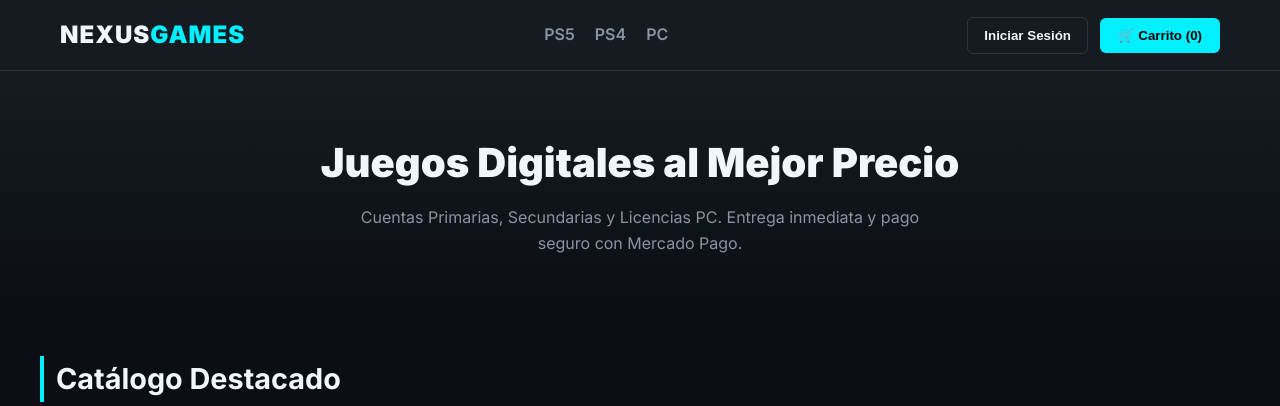
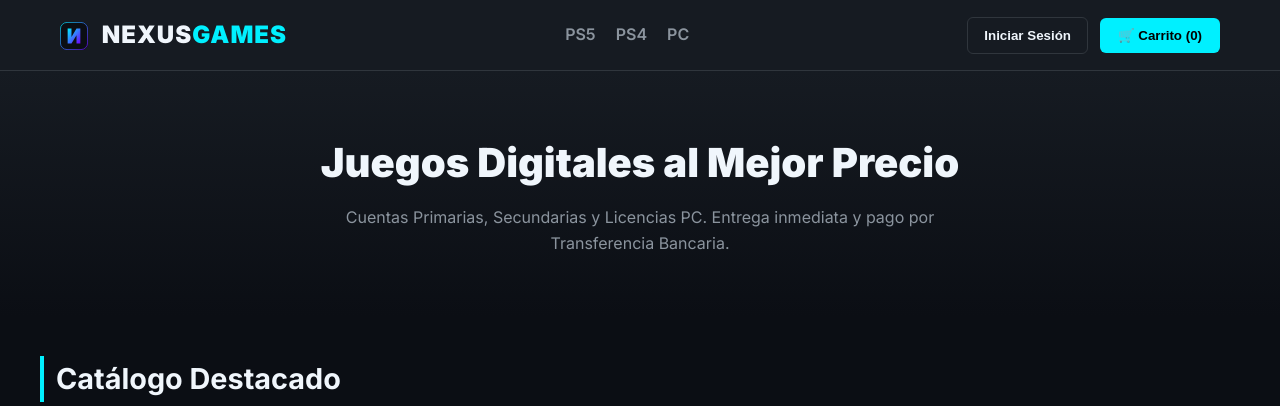
Before and after one commit to Fasst2/Nexus-Games, a plain HTML site: page index.html in a window 1280 px wide. Shown: the top 406 px of the page. Drawn offline with Linux system fonts and the light colour scheme.

Commit message:
Add files via upload

```diff
--- a/index.html
+++ b/index.html
@@ -13,13 +13,19 @@
 
     <!-- Estilos CSS -->
     <link rel="stylesheet" href="css/styles.css">
+
+    <!-- Icono de la pestaña (Favicon con versión para forzar caché) -->
+    <link rel="icon" type="image/svg+xml" href="favicon.svg?v=2">
 </head>
 <body>
 
     <!-- Encabezado principal -->
     <header class="navbar">
         <div class="container navbar-content">
-            <a href="#" class="logo">NEXUS<span>GAMES</span></a>
+            <a href="#" class="logo">
+                <img src="favicon.svg" alt="Nexus Logo" style="height: 28px; vertical-align: middle; margin-right: 8px;">
+                NEXUS<span>GAMES</span>
+            </a>
 
             <nav class="nav-menu" aria-label="Navegación principal">
                 <ul>
@@ -43,7 +49,7 @@
         <section class="hero">
             <div class="container">
                 <h1>Juegos Digitales al Mejor Precio</h1>
-                <p>Cuentas Primarias, Secundarias y Licencias PC. Entrega inmediata y pago seguro con Mercado Pago.</p>
+                <p>Cuentas Primarias, Secundarias y Licencias PC. Entrega inmediata y pago por Transferencia Bancaria.</p>
             </div>
         </section>
 
```
